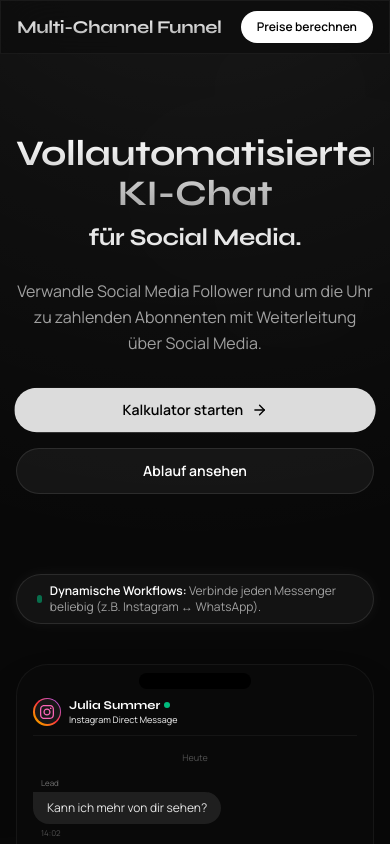
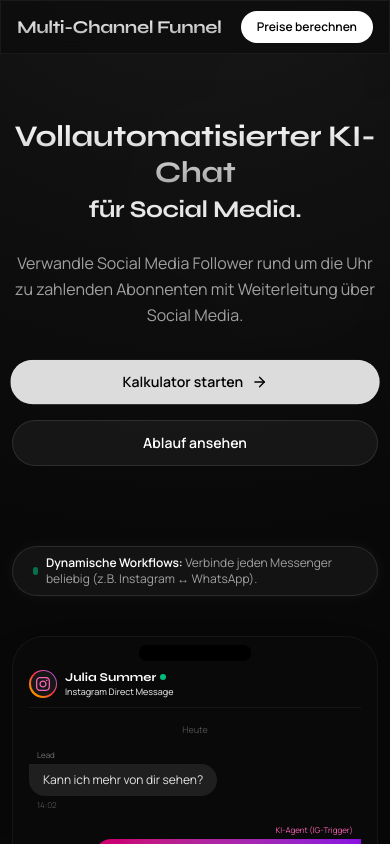
Before and after one commit to Jonaspwittmann/Marketing-Multi-Channel-Funnel, a React (Vite) app: page / in a window 390 px wide. Shown: the top 844 px of the page. Built offline with nearby package versions, Linux system fonts and the light colour scheme.

Commit message:
Fix mobile: disable zoom, improve responsive layout, prevent iOS input zoom

```diff
--- a/index.html
+++ b/index.html
@@ -3,7 +3,7 @@
   <head>
     <meta charset="UTF-8" />
     <link rel="icon" type="image/svg+xml" href="/vite.svg" />
-    <meta name="viewport" content="width=device-width, initial-scale=1.0" />
+    <meta name="viewport" content="width=device-width, initial-scale=1.0, maximum-scale=1.0, user-scalable=no" />
     <title>KI-Marketing-Funnel & Voice-Cloning</title>
     <meta name="description" content="Vollautomatisierte Instagram-to-Telegram Funnels mit integriertem Voice-Cloning für Creator & Brands. Maximale Conversion, 0% manueller Aufwand." />
   </head>
--- a/src/App.tsx
+++ b/src/App.tsx
@@ -248,7 +248,7 @@ const BigFunnelTrichter = ({ selectedChannels, setSelectedChannels, hubChannel,
   const destStyles = getDestStyles();
 
   return (
-    <div className="w-full max-w-4xl mx-auto my-12 glass-panel rounded-3xl border border-white/5 p-8 relative overflow-hidden bg-neutral-950/40 animate-fade-in">
+    <div className="w-full max-w-4xl mx-auto my-12 glass-panel rounded-3xl border border-white/5 p-4 sm:p-8 relative overflow-hidden bg-neutral-950/40 animate-fade-in">
       <div className="absolute top-0 right-0 p-4 text-[10px] uppercase font-bold tracking-widest text-neutral-500">Funnel Architektur</div>
 
       <div className="flex flex-col items-center space-y-8 relative">
@@ -264,7 +264,7 @@ const BigFunnelTrichter = ({ selectedChannels, setSelectedChannels, hubChannel,
                 <button
                   key={sm.id}
                   onClick={() => toggleChannel(sm.id)}
-                  className={`flex flex-col items-center justify-center border px-3 py-2 rounded-xl gap-1 transition-all duration-300 min-w-[95px] cursor-pointer ${
+                  className={`flex flex-col items-center justify-center border px-2 sm:px-3 py-2 rounded-xl gap-1 transition-all duration-300 min-w-[70px] sm:min-w-[95px] cursor-pointer ${
                     isSelected ? sm.activeColor : sm.inactiveColor
                   }`}
                 >
@@ -585,13 +585,13 @@ export default function App() {
         </div>
       </header>
 
-      <main className="max-w-7xl mx-auto px-4 sm:px-6 lg:px-8 py-12 space-y-36">
+      <main className="max-w-7xl mx-auto px-3 sm:px-6 lg:px-8 py-8 sm:py-12 space-y-20 sm:space-y-36">
 
         {/* KONZEPT SECTION */}
         <section id="konzept" className="scroll-mt-24 pt-8 md:pt-16 space-y-16">
           <div className="max-w-4xl mx-auto space-y-6 text-center">
-            <h1 className="font-syne font-semibold tracking-tight leading-[1.05] animate-fade-in-up flex flex-col gap-2">
-              <span className="text-4xl sm:text-5xl md:text-6xl lg:text-7xl text-gradient">
+            <h1 className="font-syne font-semibold tracking-tight leading-[1.05] animate-fade-in-up flex flex-col gap-1 sm:gap-2">
+              <span className="text-3xl sm:text-5xl md:text-6xl lg:text-7xl text-gradient">
                 Vollautomatisierter KI-Chat
               </span>
               <span className="text-2xl sm:text-3xl md:text-4xl text-white/90">
@@ -963,7 +963,7 @@ export default function App() {
             </p>
           </div>
 
-          <div className="grid grid-cols-1 md:grid-cols-3 gap-4 mb-8">
+          <div className="grid grid-cols-1 sm:grid-cols-3 gap-3 sm:gap-4 mb-8">
             <button onClick={() => {
               setSelectedChannels(['ig']);
               setModelAnpassung('neutral');
--- a/src/index.css
+++ b/src/index.css
@@ -54,6 +54,12 @@
   color-scheme: dark;
 }
 
+html {
+  touch-action: manipulation;
+  -webkit-text-size-adjust: 100%;
+  overflow-x: hidden;
+}
+
 body {
   margin: 0;
   padding: 0;
@@ -61,6 +67,7 @@ body {
   color: hsl(var(--foreground));
   font-family: 'Manrope', sans-serif;
   overflow-x: hidden;
+  -webkit-overflow-scrolling: touch;
 
   /* Radial gradient at the top matching wittmann.one */
   background-image: radial-gradient(
@@ -70,6 +77,14 @@ body {
     transparent 70%
   );
   background-attachment: fixed;
+}
+
+/* Prevent zoom on input focus (iOS) */
+input[type="number"],
+input[type="range"],
+select,
+textarea {
+  font-size: 16px !important;
 }
 
 /* Custom scrollbar */
```
